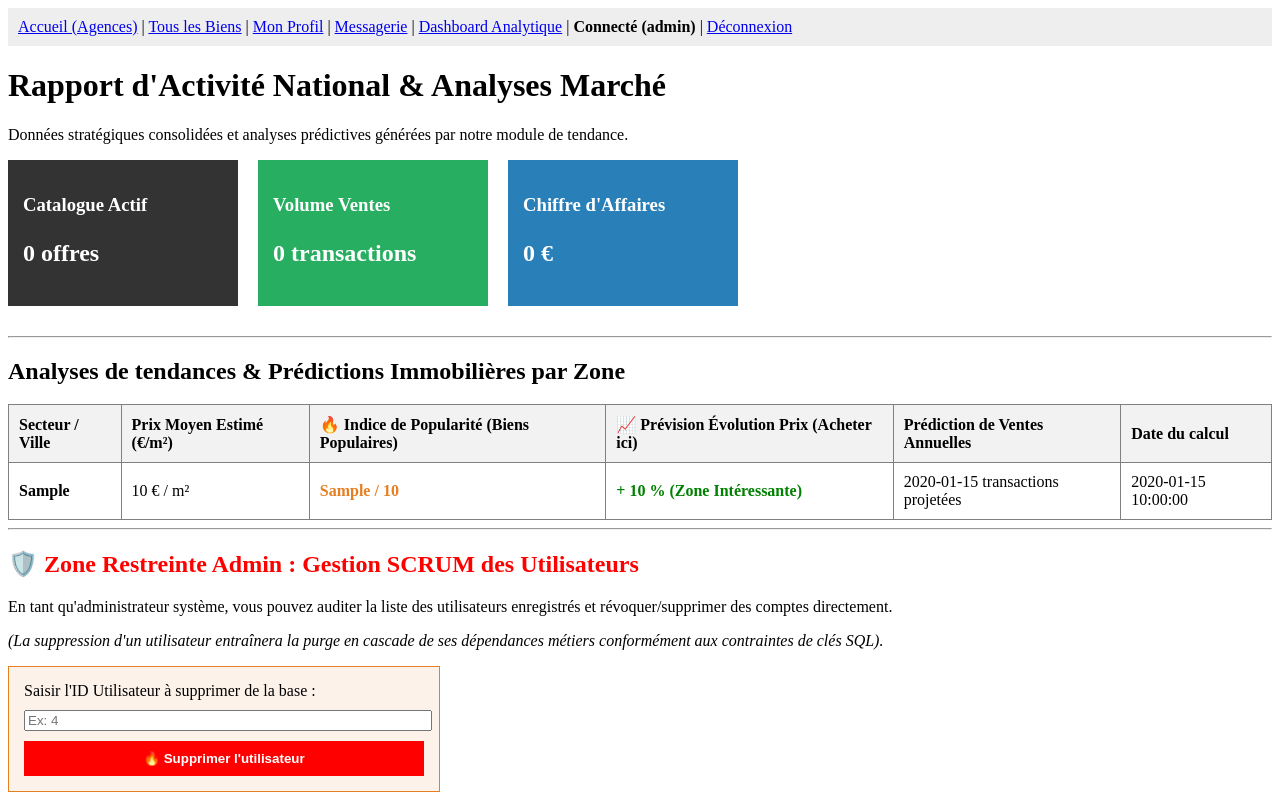
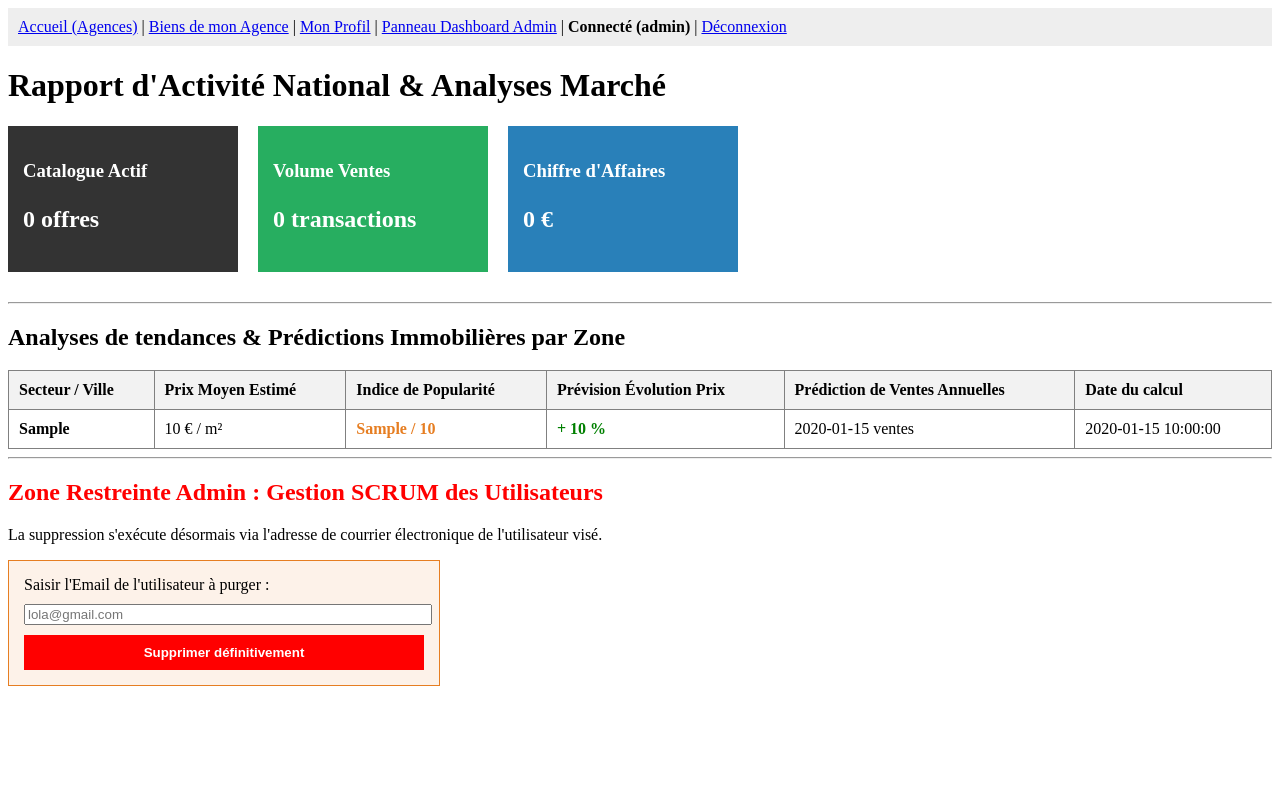
Before and after one commit to Smith06S/Projet-Fil-Rouge-B2, a Flask app: page /dashboard in a window 1280 px wide. Run offline with Flask 3, Linux system fonts and the light colour scheme; the visitor is signed in with stand-in values (Sample User, id 1); a database or web service that is not in the repository returns one stand-in record (values such as "Sample title"); data that the repository does not hold is empty; some libraries are stand-ins or nearby versions.

Commit message:
chore all features

```diff
--- a/controllers/chat_controller.py
+++ b/controllers/chat_controller.py
@@ -8,7 +8,7 @@ chat_bp = Blueprint('chat', __name__)
 db_manager = Database()
 
 @chat_bp.route('/messagerie')
-@role_required(['client', 'commercial'])
+@role_required(['client', 'commercial']) # L'admin n'est plus présent ici
 def boite_reception():
     conn = db_manager.get_connection()
     repo = MessagerieRepository(conn)
@@ -39,12 +39,10 @@ def initier_tchat(id_bien):
     if not bien:
         conn.close()
         return "Bien introuvable", 404
-
     discussion_existante = repo_chat.find_existing_discussion(id_bien, session.get('id_client'))
     if discussion_existante:
         conn.close()
         return redirect(url_for('chat.boite_reception', discussion_id=discussion_existante.id_discussion))
-
     titre = f"Discussion - {bien.type_bien} à {bien.ville}"
     id_disc = repo_chat.create_discussion(titre, id_bien, session.get('id_client'), bien.id_commercial)
     conn.close()
@@ -53,7 +51,7 @@ def initier_tchat(id_bien):
 @chat_bp.route('/messagerie/envoyer/<int:id_discussion>', methods=['POST'])
 @role_required(['client', 'commercial'])
 def envoyer_message(id_discussion):
-    message_texte = request.form.get('contenu_message')
+    message_texte = request.form.get('contents_message')
     if message_texte:
         conn = db_manager.get_connection()
         repo = MessagerieRepository(conn)
--- a/controllers/dashboard_controller.py
+++ b/controllers/dashboard_controller.py
@@ -15,7 +15,6 @@ def voir_dashboard():
     analyses_predictions = []
 
     with conn.cursor() as cur:
-        # 1. Calcul des zones intéressantes et prédictions basées sur les favoris
         cur.execute("""
             SELECT
                 b.ville as zone_geographique,
@@ -31,7 +30,6 @@ def voir_dashboard():
         """)
         analyses_predictions = cur.fetchall()
 
-        # Statistiques générales consolidées
         cur.execute("SELECT COUNT(*) FROM bien WHERE statut = 'Disponible'")
         biens_actifs = cur.fetchone()[0]
 
@@ -41,7 +39,6 @@ def voir_dashboard():
         cur.execute("SELECT COUNT(*) FROM bien WHERE statut = 'Vendu'")
         total_ventes = cur.fetchone()[0]
 
-        # Récupération de la liste des utilisateurs pour la gestion SCRUM de l'admin
         cur.execute("SELECT id_utilisateur, nom, prenom, email, telephone, role FROM utilisateur")
         utilisateurs_list = cur.fetchall()
 
@@ -68,9 +65,15 @@ def ajouter_commercial():
         prenom = request.form.get('fname')
         email = request.form.get('email')
         password = request.form.get('password')
+        confirm_password = request.form.get('confirm_password') # Double vérification
         telephone = request.form.get('phone')
 
-        # Attribution de l'agence selon les droits
+        if password != confirm_password:
+            flash("Erreur : Le mot de passe de confirmation diffère du premier saisi.", "error")
+            agences = repo_agence.find_all()
+            conn.close()
+            return render_template('ajouterCommercial.html', agences=agences, id_agence=session.get('id_agence'))
+
         if session.get('role') == 'admin':
             id_agence = request.form.get('id_agence', type=int)
         else:
--- a/helpers/auth_helper.py
+++ b/helpers/auth_helper.py
@@ -2,22 +2,16 @@ from functools import wraps
 from flask import session, flash, redirect, url_for
 
 def role_required(allowed_roles=[]):
-    """
-    Décorateur personnalisé pour sécuriser les routes Flask selon le rôle de l'utilisateur.
-    Garantit le respect des droits d'accès exigés par la grille d'évaluation.
-    """
     def decorator(f):
         @wraps(f)
         def decorated_function(*args, **kwargs):
-            # 1. Vérification de l'authentification globale
             if 'user_id' not in session:
                 flash("Veuillez vous connecter pour accéder à cette page.", "error")
                 return redirect(url_for('auth.connexion'))
 
-            # 2. Vérification des privilèges et des rôles stricts (SOLID / Sécurité)
             if session.get('role') not in allowed_roles:
                 flash("Accès refusé : Vous n'avez pas les permissions nécessaires.", "error")
-                return redirect(url_for('agence.liste_agences'))
+                return redirect(url_for('agence.selection_agence'))
 
             return f(*args, **kwargs)
         return decorated_function
--- a/templates/base.html
+++ b/templates/base.html
@@ -7,13 +7,15 @@
 <body>
     <nav style="background: #eee; padding: 10px; margin-bottom: 20px;">
         <a href="{{ url_for('agence.accueil') }}">Accueil (Agences)</a> |
-        <a href="{{ url_for('bien.liste_biens') }}">Tous les Biens</a>
+        <a href="{{ url_for('bien.liste_biens') }}">Biens de mon Agence</a>
 
         {% if session.get('user_id') %}
             | <a href="{{ url_for('auth.voir_profil') }}">Mon Profil</a>
-            {% if session.get('role') in ['commercial', 'admin'] %}
+            {% if session.get('role') == 'commercial' %}
                 | <a href="{{ url_for('chat.boite_reception') }}">Messagerie</a>
-                | <a href="{{ url_for('dashboard.voir_dashboard') }}">Dashboard Analytique</a>
+                | <a href="{{ url_for('dashboard.voir_dashboard') }}">Dashboard</a>
+            {% elif session.get('role') == 'admin' %}
+                | <a href="{{ url_for('dashboard.voir_dashboard') }}">Panneau Dashboard Admin</a>
             {% else %}
                 | <a href="{{ url_for('chat.boite_reception') }}">Mes Discussions Chat</a>
             {% endif %}
@@ -24,7 +26,6 @@
             | <a href="{{ url_for('auth.inscription') }}">Inscription</a>
         {% endif %}
     </nav>
-
     {% with messages = get_flashed_messages(with_categories=true) %}
         {% if messages %}
             <div style="padding: 10px; margin-bottom: 20px; border: 1px solid #ccc;">
@@ -36,7 +37,6 @@
             </div>
         {% endif %}
     {% endwith %}
-
     <main>
         {% block content %}{% endblock %}
     </main>
--- a/templates/dashboard_stats.html
+++ b/templates/dashboard_stats.html
@@ -1,10 +1,7 @@
 {% extends 'base.html' %}
 {% block title %}YMMO - Rapports Analytiques & Administration{% endblock %}
-
 {% block content %}
 <h1>Rapport d'Activité National & Analyses Marché</h1>
-<p>Données stratégiques consolidées et analyses prédictives générées par notre module de tendance.</p>
-
 <div style="display: flex; gap: 20px; margin-bottom: 30px;">
     <div style="background: #333; color: white; padding: 15px; width: 200px;">
         <h3>Catalogue Actif</h3>
@@ -19,17 +16,15 @@
         <p style="font-size: 1.5em; font-weight: bold;">{{ ca_total }} €</p>
     </div>
 </div>
-
 <hr>
-
 <h2>Analyses de tendances & Prédictions Immobilières par Zone</h2>
 <table border="1" cellpadding="10" cellspacing="0" style="width: 100%; border-collapse: collapse; text-align: left;">
     <thead>
         <tr style="background-color: #f2f2f2;">
             <th>Secteur / Ville</th>
-            <th>Prix Moyen Estimé (€/m²)</th>
-            <th>🔥 Indice de Popularité (Biens Populaires)</th>
-            <th>📈 Prévision Évolution Prix (Acheter ici)</th>
+            <th>Prix Moyen Estimé</th>
+            <th>Indice de Popularité</th>
+            <th>Prévision Évolution Prix</th>
             <th>Prédiction de Ventes Annuelles</th>
             <th>Date du calcul</th>
         </tr>
@@ -40,30 +35,22 @@
             <td><strong>{{ s.zone_geographique }}</strong></td>
             <td>{{ s.prix_moyen_m2 }} € / m²</td>
             <td style="color: #e67e22; font-weight: bold;">{{ s.indice_popularite }} / 10</td>
-            <td style="color: green; font-weight: bold;">+ {{ s.precision_evolution_prix }} % (Zone Intéressante)</td>
-            <td>{{ s.volume_vente_estime }} transactions projetées</td>
+            <td style="color: green; font-weight: bold;">+ {{ s.precision_evolution_prix }} %</td>
+            <td>{{ s.volume_vente_estime }} ventes</td>
             <td>{{ s.date_analyse }}</td>
-        </tr>
-    {% else %}
-        <tr>
-            <td colspan="6">Aucune donnée analytique compilée pour le moment.</td>
         </tr>
         {% endfor %}
     </tbody>
 </table>
+<hr>
+{% if session.get('role') == 'admin' %}
+    <h2 style="color: red;">Zone Restreinte Admin : Gestion SCRUM des Utilisateurs</h2>
+    <p>La suppression s'exécute désormais via l'adresse de courrier électronique de l'utilisateur visé.</p>
 
-<hr>
-
-{% if session.get('role') == 'admin' %}
-    <h2 style="color: red;">🛡️ Zone Restreinte Admin : Gestion SCRUM des Utilisateurs</h2>
-    <p>En tant qu'administrateur système, vous pouvez auditer la liste des utilisateurs enregistrés et révoquer/supprimer des comptes directement.</p>
-
-    <p><em>(La suppression d'un utilisateur entraînera la purge en cascade de ses dépendances métiers conformément aux contraintes de clés SQL).</em></p>
-
-    <form method="POST" action="/utilisateur/supprimer_generique" onsubmit="return confirm('Êtes-vous certain de vouloir supprimer cet utilisateur définitivement ?');" style="background: #fdf2e9; padding: 15px; border: 1px solid #e67e22; max-width: 400px;">
-        <label>Saisir l'ID Utilisateur à supprimer de la base :</label><br>
-        <input type="number" name="id_utilisateur" placeholder="Ex: 4" required style="width: 100%; margin: 10px 0;"><br>
-        <button type="submit" style="background: red; color: white; border: none; padding: 10px; cursor: pointer; font-weight: bold; width: 100%;">🔥 Supprimer l'utilisateur</button>
+    <form method="POST" action="/utilisateur/supprimer" onsubmit="return confirm('Êtes-vous certain de vouloir éliminer cet utilisateur définitivement ?');" style="background: #fdf2e9; padding: 15px; border: 1px solid #e67e22; max-width: 400px;">
+        <label>Saisir l'Email de l'utilisateur à purger :</label><br>
+        <input type="email" name="email" placeholder="lola@gmail.com" required style="width: 100%; margin: 10px 0;"><br>
+        <button type="submit" style="background: red; color: white; border: none; padding: 10px; cursor: pointer; font-weight: bold; width: 100%;">Supprimer définitivement</button>
     </form>
 {% endif %}
 {% endblock %}
--- a/templates/inscription.html
+++ b/templates/inscription.html
@@ -1,6 +1,5 @@
 {% extends 'base.html' %}
 {% block title %}YMMO - Créer un compte client{% endblock %}
-
 {% block content %}
 <h2>Création de compte Client</h2>
 <form method="POST" action="{{ url_for('auth.inscription') }}" style="max-width: 400px;">
@@ -16,10 +15,13 @@
     <label>Mot de passe :</label><br>
     <input type="password" name="password" required style="width:100%; margin-bottom:10px;"><br>
 
+    <label>Confirmez votre mot de passe :</label><br>
+    <input type="password" name="confirm_password" required style="width:100%; margin-bottom:10px;"><br>
+
     <label>Téléphone :</label><br>
     <input type="text" name="phone" required style="width:100%; margin-bottom:10px;"><br>
 
-    <label>Votre Budget Maximum d'Achat (€) :</label><br>
+    <label>Votre Budget Maximum d'Achat :</label><br>
     <input type="number" name="budget" value="0" required style="width:100%; margin-bottom:15px;"><br>
 
     <button type="submit">Créer mon compte Client</button>
```
Also changed, not shown: controllers/auth_controller.py (+15 -7 lines), controllers/bien_controller.py (+7 -5 lines), templates/ajouterCommercial.html (+8 -24 lines).
